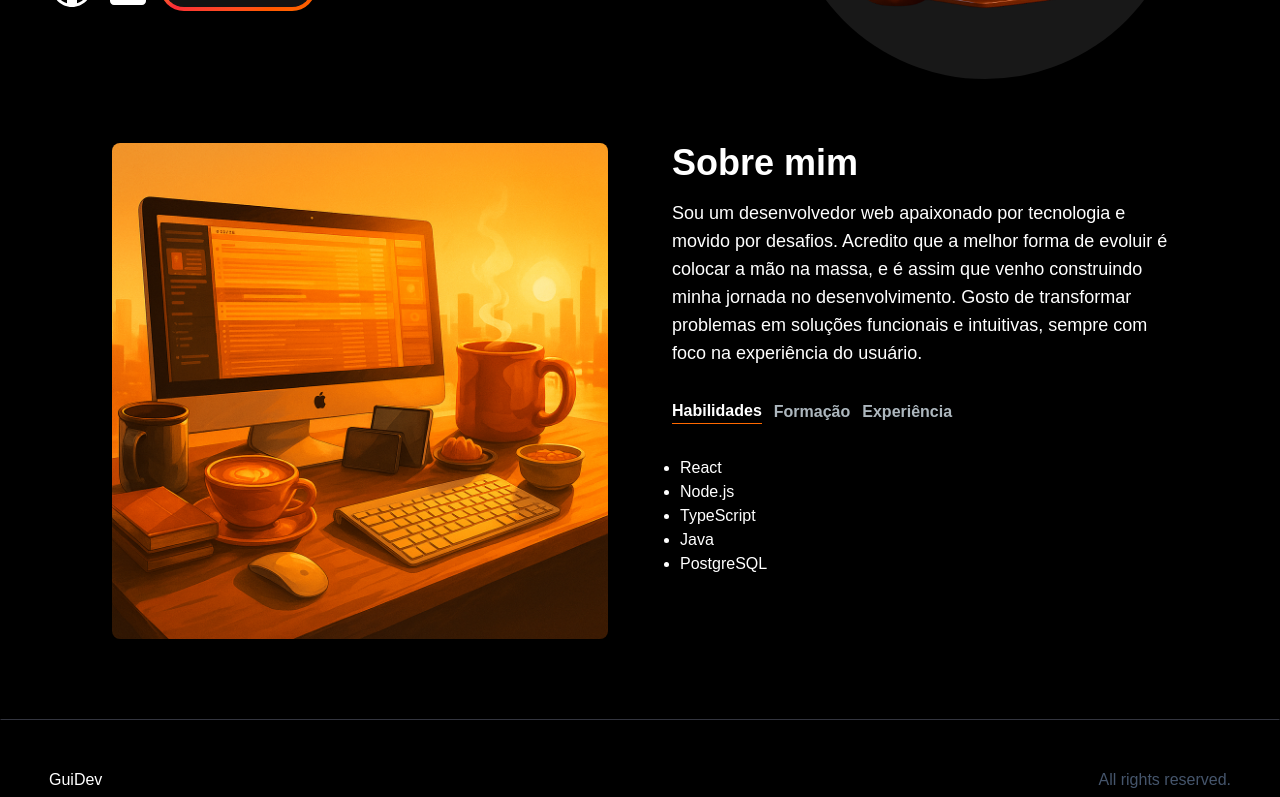
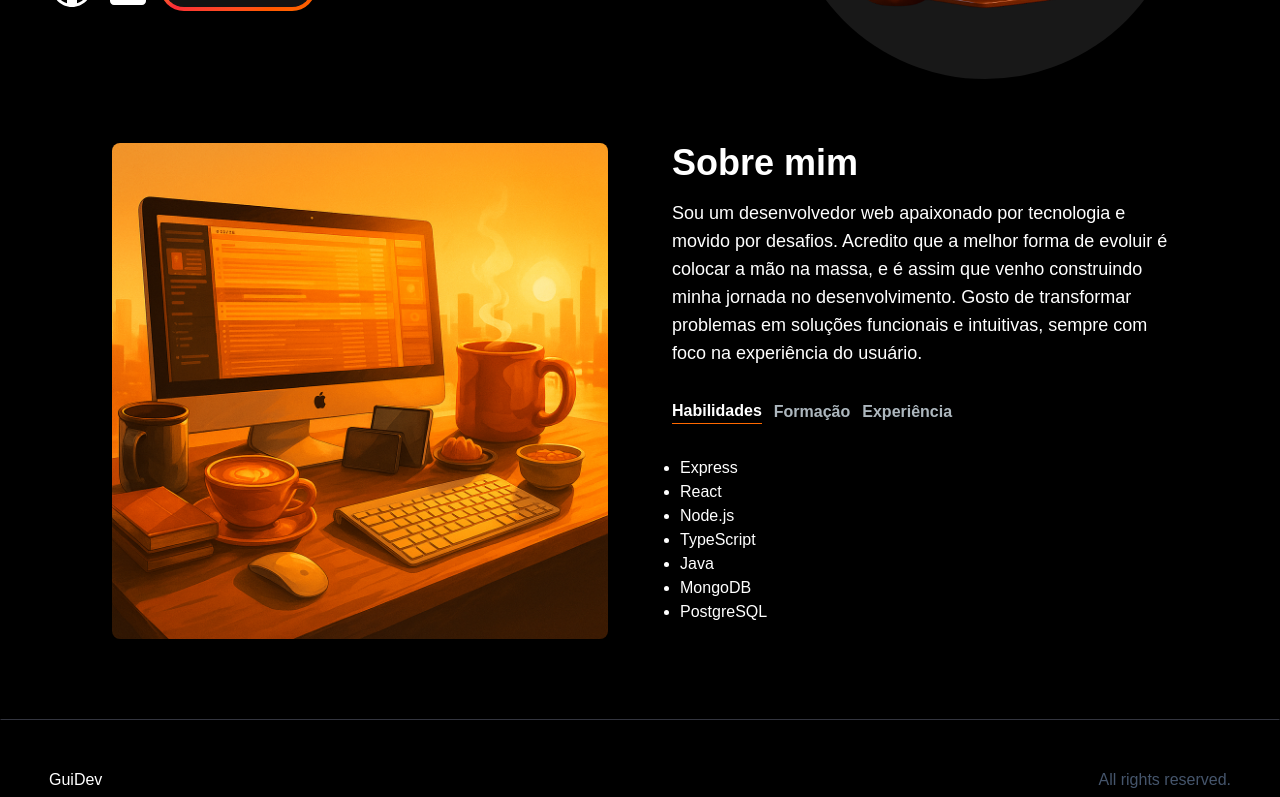
Before and after one commit to guigneto/my-portfolio, a Next.js app: page / in a window 1280 px wide. Shown: the part 441-1238 px from the top of the page. Built offline with nearby package versions, Linux system fonts and the light colour scheme.

Commit message:
feat: add more skills

```diff
--- a/src/components/AboutSection.jsx
+++ b/src/components/AboutSection.jsx
@@ -9,10 +9,12 @@ const TAB_DATA = [
     id: "skills",
     content: (
       <ul className="list-disc pl-2">
+        <li>Express</li>
         <li>React</li>
         <li>Node.js</li>
         <li>TypeScript</li>
         <li>Java</li>
+        <li>MongoDB</li>
         <li>PostgreSQL</li>
       </ul>
     ),
```
